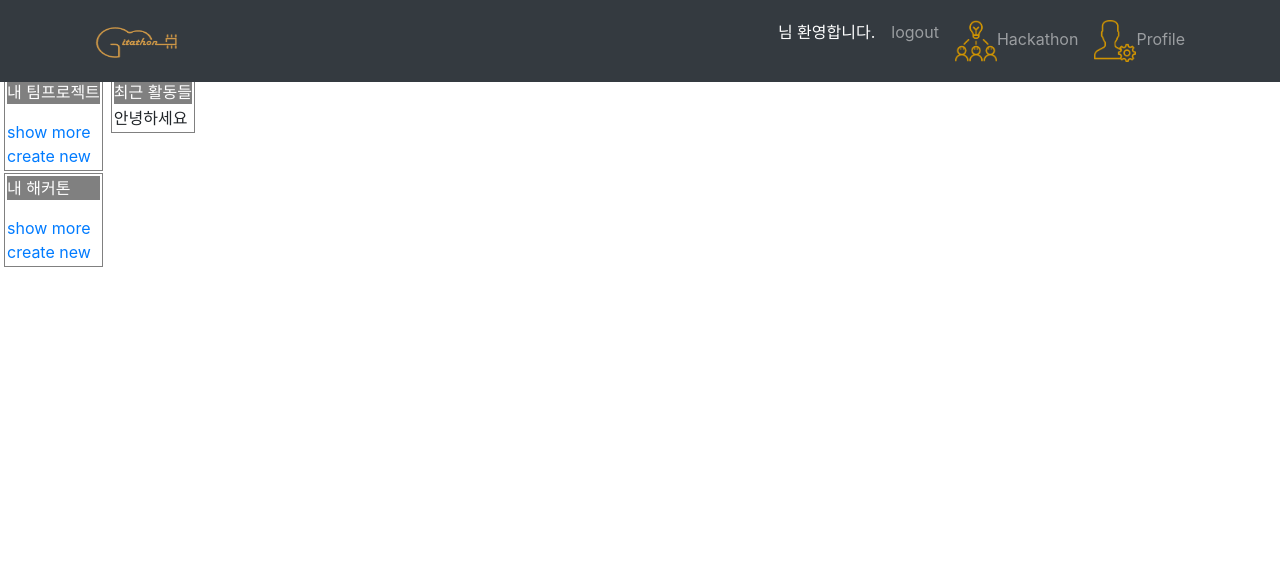
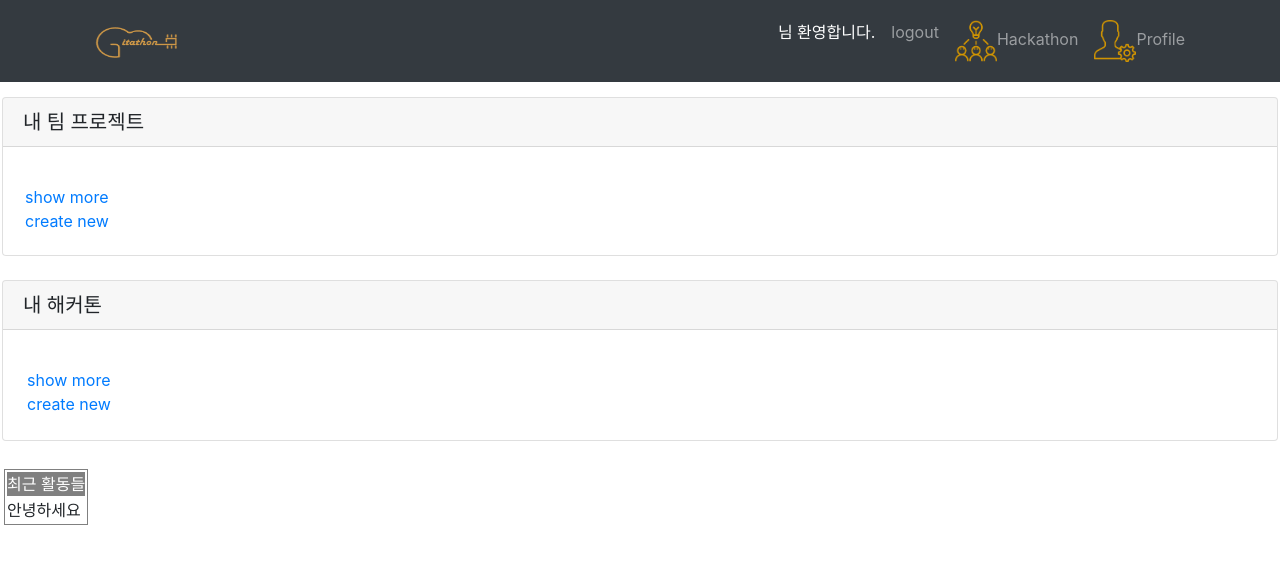
Before and after one commit to owlsogul/Gitathon, a Django app: template lobby/templates/lobby/main.html in a window 1280 px wide. Shown: the top 564 px of the page. Run offline with Django 3.2, Linux system fonts and the light colour scheme; the template is opened without the code that fills it, so the values that code supplies are empty; some libraries are stand-ins or nearby versions.

Commit message:
change to side-bar

```diff
--- a/lobby/templates/lobby/main.html
+++ b/lobby/templates/lobby/main.html
@@ -36,45 +36,32 @@ Gitathon Main
 {% endblock %}
 
 {% block content %}
-<div class="side-bar">
-  <div class="TeamprojectBox ContentBoxWithTitle">
-    <div class="ContentBoxTitle">
-      내 팀프로젝트
-    </div>
-    <div class="ContentBoxHeader">
-    </div>
-    <div class="ContentBoxBody">
+<div class="card my-4">
+  <h5 class="card-header">내 팀 프로젝트</h5>
+    <div class="card-body">
       <ul>
         {% for team in teams %}
           <li><a href="/team/{{ team.id }}/main">{{ team.teamName }}</a></li>
         {% endfor %}
       </ul>
-    </div>
-    <div class="ContentBoxFooter">
       <a href="#">show more</a><br/>
       <a href="/team/create">create new</a>
-    </div>
   </div>
-  <div class="ContentBoxWithTitle HackathonBox">
-    <div class="ContentBoxTitle">
-      내 해커톤
-    </div>
-    <div class="ContentBoxHeader">
-    </div>
-    <div class="ContentBoxBody">
+ </div>
+ <div class="card my-4">
+   <h5 class="card-header">내 해커톤</h5>
+   <div class="card-body">
       <ul>
         {% for hack in hackList %}
           <li><a href="/hackathon/page/main/{{hack.id}}">{{hack.title}}</a></li>
         {% endfor %}
       </ul>
-
-    </div>
     <div class="ContentBoxFooter">
       <a href="#">show more</a><br/>
       <a href="/hackathon/hold">create new</a>
     </div>
-  </div>
-</div>
+    </div>
+    </div>
 <div class="main">
   <div class="ContentBoxWithTitle RecentActBox">
     <div class="ContentBoxTitle">
```
